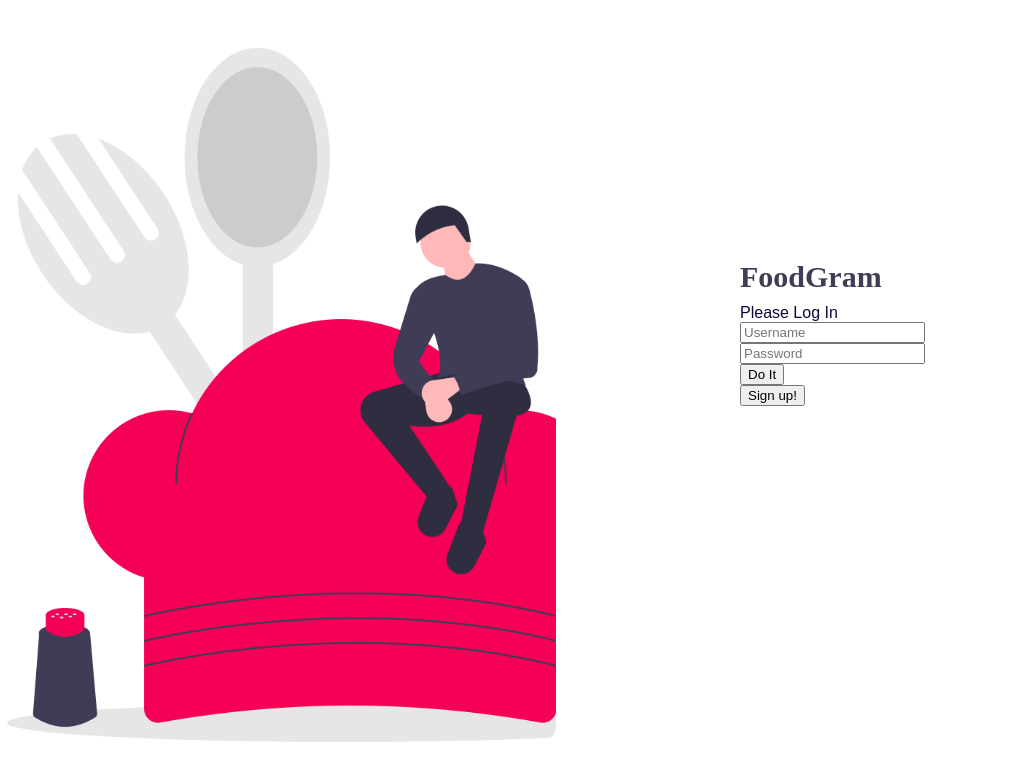
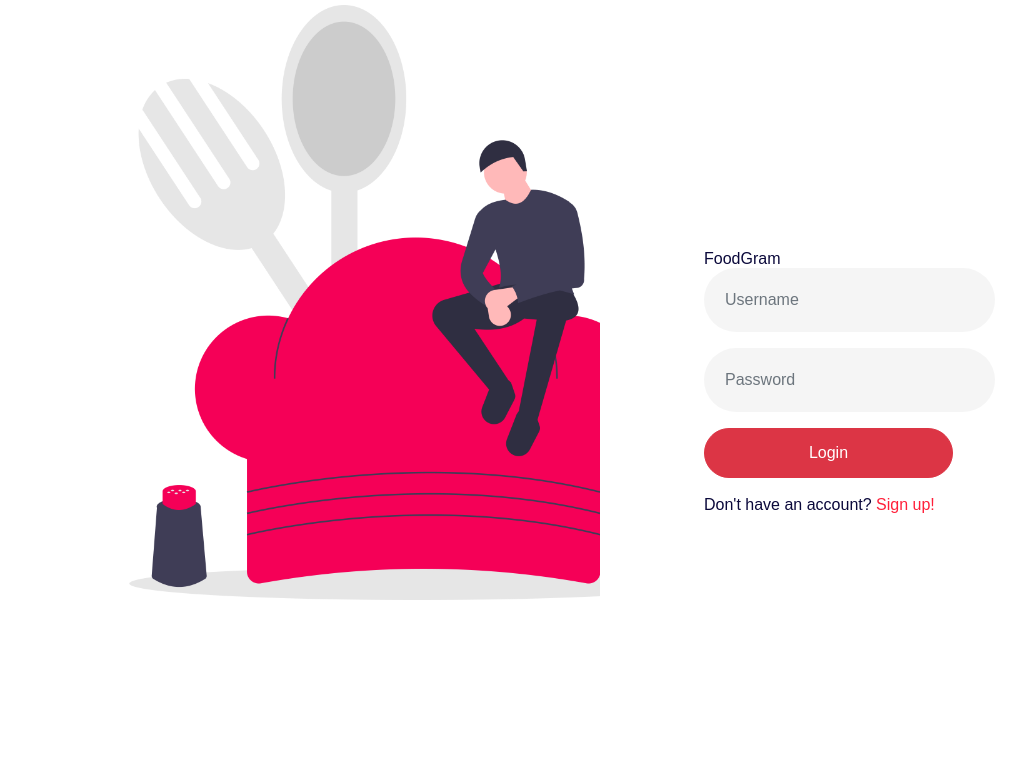
Before and after one commit to COP4331-Large-Project/FoodGram, a React (Create React App) app in the folder frontend/: page /login in a window 1280 px wide. Shown: the top 780 px of the page, without its empty margins (0-1009 px from the left). Built offline with nearby package versions, Linux system fonts and the light colour scheme; a web font is replaced by a local one.

Commit message:
Moved everything from Testing.js to Login.js

```diff
--- a/frontend/src/components/Login.js
+++ b/frontend/src/components/Login.js
@@ -9,6 +9,8 @@ function Login()
     var loginName;
     var loginPassword;
     const [message,setMessage] = useState('');
+    let url = "https://foodgram-demo.herokuapp.com/register";
+    let element = <a style={{color:'#ff203a'}} href={url}>Sign up!</a>;
 
     const app_name = 'foodgram-demo'
 
@@ -54,41 +56,30 @@ function Login()
     };
 
     return(
-      <div id="loginDiv">
-        <ImageWrapper>
-            <Img className="radius8" src={LoginImage} alt="chef" style={{zIndex: 9}} />
-        </ImageWrapper>
+      <div id="loginDiv" class="containerL">
+        <div class="leftPanel">
+            <img className="radius8" class="pictureSizeLogin" src={LoginImage} alt="chef"/>
+        </div>
         <div class="LoginText">
-          <h1 id="title" class="LoginTitle">FoodGram</h1>
           <form onSubmit={doLogin}>
-          <span id="inner-title">Please Log In</span><br />
-          <input type="text" id="loginName" placeholder="Username"
-              ref={(c) => loginName = c} /><br />
-          <input type="password" id="loginPassword" placeholder="Password"
-              ref={(c) => loginPassword = c} /><br />
-          <input type="submit" id="loginButton" class="buttons" value = "Do It"
-            onClick={doLogin} />
+            <span id="inner-title" class="loginTitle">FoodGram</span><br />
+            <div class="form-group">
+              <input type="text" class="form-control" id="loginName" placeholder="Username"
+              ref={(c) => loginName = c} />
+            </div>
+            <div class="form-group">
+              <input type="password" class="form-control" id="loginPassword" placeholder="Password"
+              ref={(c) => loginPassword = c} />
+            </div>
+              <input type="submit" id="loginButton" class="form-controlL btn-danger submit" value = "Login"
+              onClick={doLogin}/>
           </form>
-          <input type="button" id="register" class="buttons" value = "Sign up!"
-            onClick={event =>  window.location.href='/register'} />
+            <div class="form group"> <br/>
+              <p class="w-100 text-center"> Don't have an account? {element} </p>
+            </div>
         </div>
         <span id="loginResult">{message}</span>
-     </div>
+      </div>
     );
 };
-const ImageWrapper = styled.div`
-position: absolute;
-width: 800px;
-height: 700px;
-left: calc(50% - 700px/2 - 50px);
-top: calc(50% - 700px/2 + 120px);
-`;
-const Img = styled.img`
-  position: absolute;
-  width: 700px;
-  height: 700px;
-  left: calc(50% - 960px/2 - 304px);
-  top: calc(50% - 960px/2 + 1.5px);
-`;
-
 export default Login;
--- a/frontend/src/style/index.css
+++ b/frontend/src/style/index.css
@@ -379,7 +379,7 @@ body {
   position: absolute;
   width: auto;
   max-width: 100%;
-  left: 740px;
+  left: 55%;
   top: 250px;
 }
 .col-1,
@@ -578,7 +578,9 @@ body {
 }
 .pictureSizeLogin {
   max-height: 100%;
-  max-width: 90%;
+  width: calc(100% - 100px);
+  max-width: 600px;
+  align-items: left;
 }
 .form-control {
   display: block;
@@ -775,7 +777,7 @@ textarea.form-control.is-invalid {
   background: transparent;
   border: none;
   height: 50px;
-  color: white !important;
+  color: black !important;
   border: 1px solid transparent;
   background: rgba(128, 128, 128, 0.08);
   border-radius: 40px;
@@ -787,6 +789,50 @@ textarea.form-control.is-invalid {
 }
 .form-control:hover,
 .form-control:focus {
+  background: transparent;
+  outline: none;
+  -webkit-box-shadow: none;
+  box-shadow: none;
+  border-color: rgba(136, 136, 136, 0.4);
+}
+.form-controlL {
+  display: block;
+  width: 100%;
+  height: calc(1.5em + 0.75rem + 2px);
+  padding: 0.375rem 0.75rem;
+  font-size: 1rem;
+  font-weight: 400;
+  line-height: 1.5;
+  color: #495057;
+  background-color: #fff;
+  background-clip: padding-box;
+  border: 1px solid #ced4da;
+  border-radius: 0.25rem;
+  -webkit-transition: border-color 0.15s ease-in-out,
+    -webkit-box-shadow 0.15s ease-in-out;
+  transition: border-color 0.15s ease-in-out,
+    -webkit-box-shadow 0.15s ease-in-out;
+  -o-transition: border-color 0.15s ease-in-out, box-shadow 0.15s ease-in-out;
+  transition: border-color 0.15s ease-in-out, box-shadow 0.15s ease-in-out;
+  transition: border-color 0.15s ease-in-out, box-shadow 0.15s ease-in-out,
+    -webkit-box-shadow 0.15s ease-in-out;
+}
+.form-controlL {
+  background: transparent;
+  border: none;
+  height: 50px;
+  color: white !important;
+  border: 1px solid transparent;
+  background: rgba(128, 128, 128, 0.08);
+  border-radius: 40px;
+  padding-left: 20px;
+  padding-right: 20px;
+  -webkit-transition: 0.3s;
+  -o-transition: 0.3s;
+  transition: 0.3s;
+}
+.form-controlL:hover,
+.form-controlL:focus {
   background: transparent;
   outline: none;
   -webkit-box-shadow: none;
```
